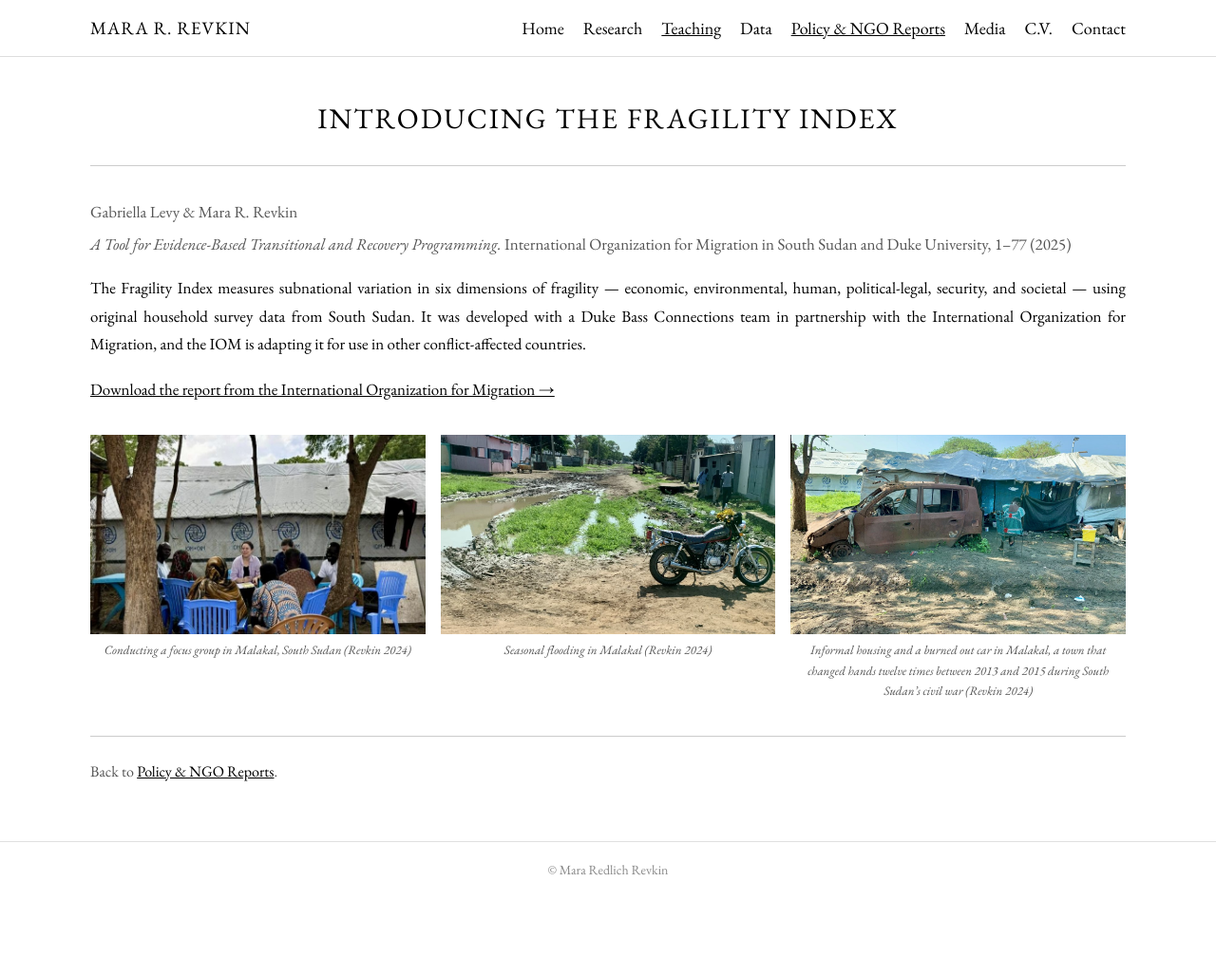
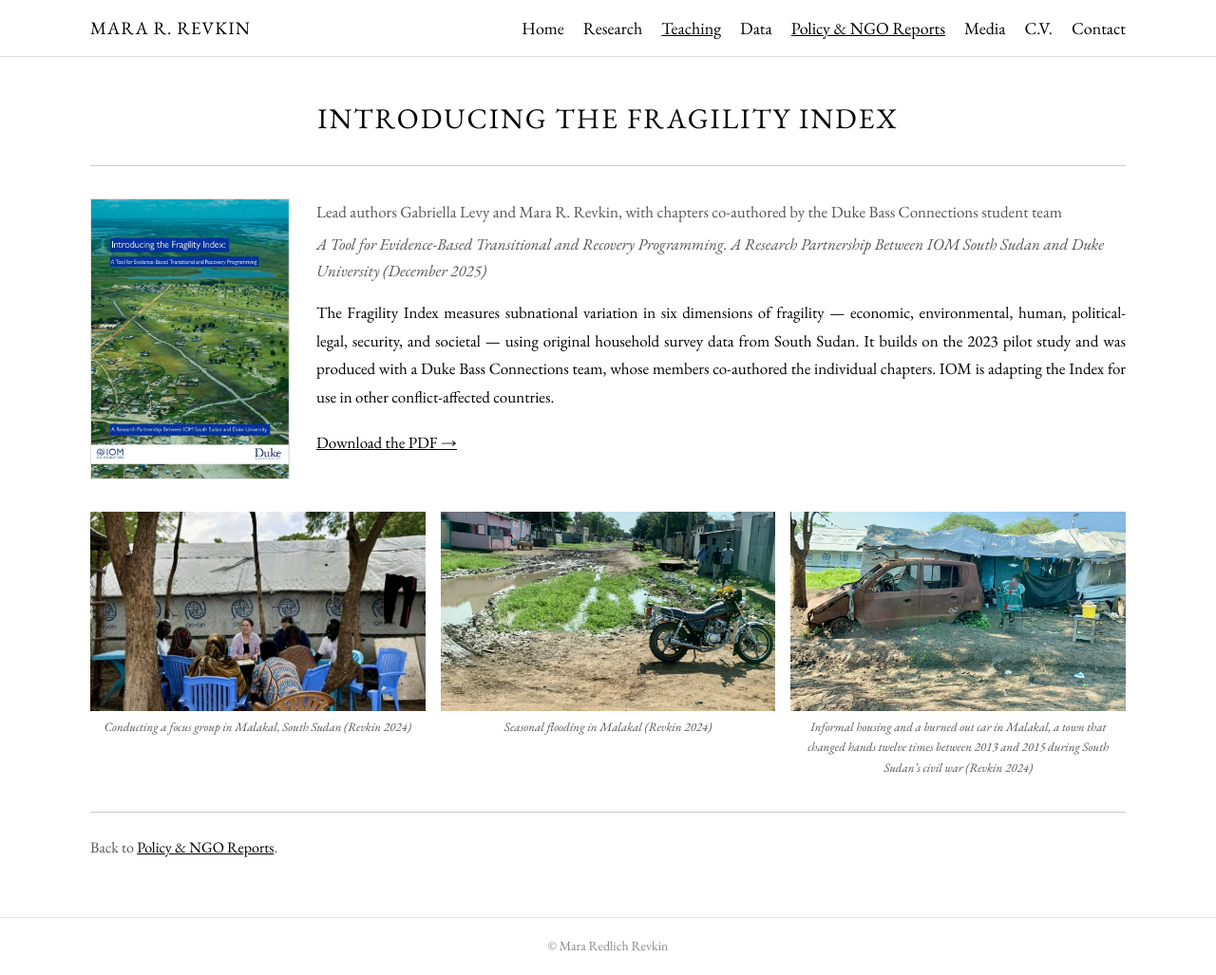
Before and after one commit to mrevkin/mrevkin.github.io, a Jekyll site: the page fragility-index.html, which Jekyll copies as it is, in a window 1280 px wide and 1027 px high. Shown: the whole window at 95% size. Built offline with Jekyll 4.4.1, drawn with Linux system fonts in a browser that asks for light colours.

Commit message:
Rebuild the 2025 Fragility Index page with correct authorship

```diff
--- a/fragility-index.html
+++ b/fragility-index.html
@@ -52,12 +52,15 @@
 
   <div class="main-content">
 
-    <p style="font-size:17px; color:#555; margin-bottom:6px;">Gabriella Levy &amp; Mara R. Revkin</p>
-    <p style="font-size:17px; color:#555; margin-bottom:18px;"><em>A Tool for Evidence-Based Transitional and Recovery Programming.</em> International Organization for Migration in South Sudan and Duke University, 1&ndash;77 (2025)</p>
-
-    <p style="font-size:17px; line-height:1.75; text-align:justify;">The Fragility Index measures subnational variation in six dimensions of fragility &mdash; economic, environmental, human, political-legal, security, and societal &mdash; using original household survey data from South Sudan. It was developed with a Duke Bass Connections team in partnership with the International Organization for Migration, and the IOM is adapting it for use in other conflict-affected countries.</p>
-
-    <p style="font-size:17px; margin-top:18px;"><a href="https://southsudan.iom.int/sites/g/files/tmzbdl1046/files/documents/2023-11/20231120_multi_dimensitional_fragility_ss_report.pdf" target="_blank">Download the report from the International Organization for Migration &rarr;</a></p>
+    <div class="report-head">
+      <div class="report-cover"><img src="cover-fragility-2025.jpg" alt="Report cover" /></div>
+      <div class="report-meta">
+        <p style="font-size:17px; color:#555; margin-bottom:6px;">Lead authors Gabriella Levy and Mara R. Revkin, with chapters co-authored by the Duke Bass Connections student team</p>
+        <p style="font-size:17px; color:#555; margin-bottom:16px;"><em>A Tool for Evidence-Based Transitional and Recovery Programming. A Research Partnership Between IOM South Sudan and Duke University (December 2025)</em></p>
+        <p style="font-size:17px; line-height:1.75; text-align:justify;">The Fragility Index measures subnational variation in six dimensions of fragility &mdash; economic, environmental, human, political-legal, security, and societal &mdash; using original household survey data from South Sudan. It builds on the 2023 pilot study and was produced with a Duke Bass Connections team, whose members co-authored the individual chapters. IOM is adapting the Index for use in other conflict-affected countries.</p>
+        <p style="font-size:17px; margin-top:18px;"><a href="iom_duke_fragility_index_2025.pdf" target="_blank">Download the PDF &rarr;</a></p>
+      </div>
+    </div>
 
     <div class="teaching-section" style="margin-top:34px;">
       <div class="photo-strip three">
@@ -70,7 +73,7 @@
           <p class="img-caption">Seasonal flooding in Malakal (Revkin 2024)</p>
         </div>
         <div>
-          <img src="southsudan-burned-car.jpg" alt="A burned-out vehicle and shelter in Malakal" />
+          <img src="southsudan-burned-car.jpg" alt="Informal housing and a burned out car in Malakal" />
           <p class="img-caption">Informal housing and a burned out car in Malakal, a town that changed hands twelve times between 2013 and 2015 during South Sudan&rsquo;s civil war (Revkin 2024)</p>
         </div>
       </div>
```
